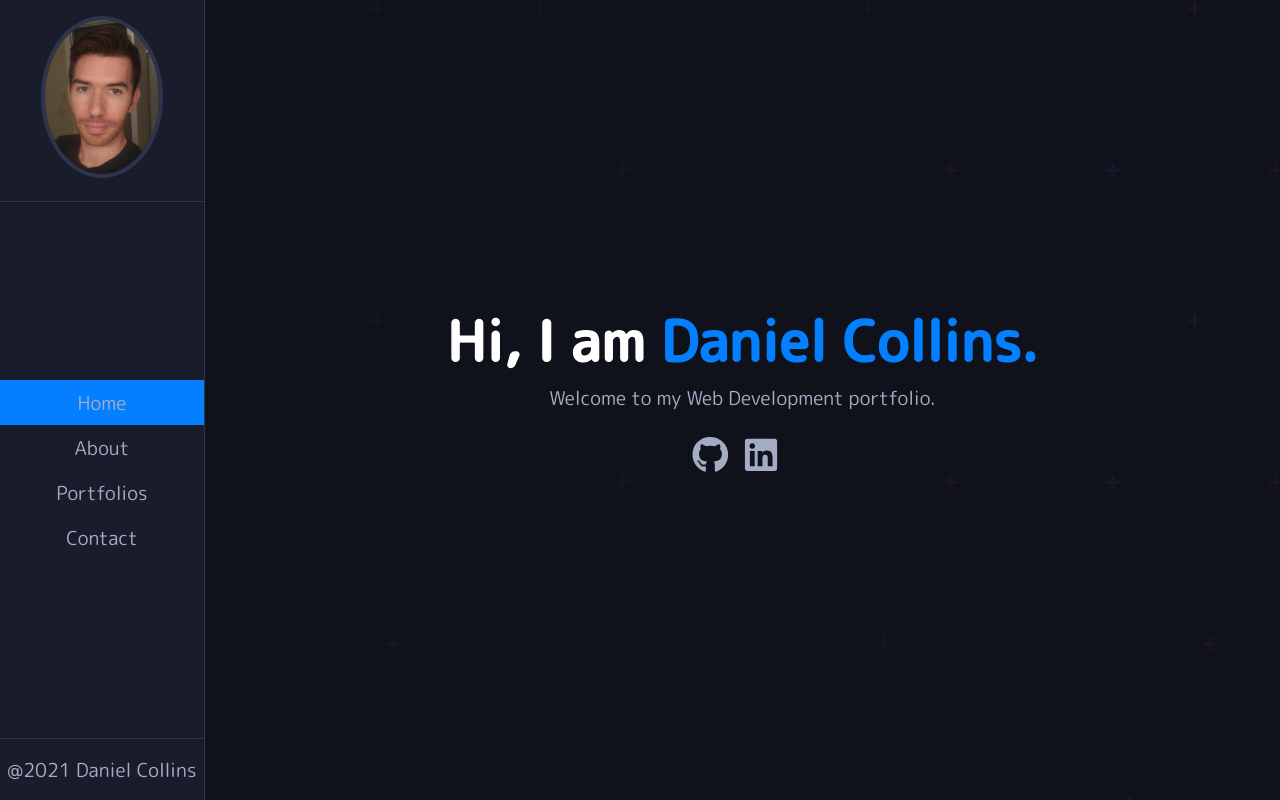
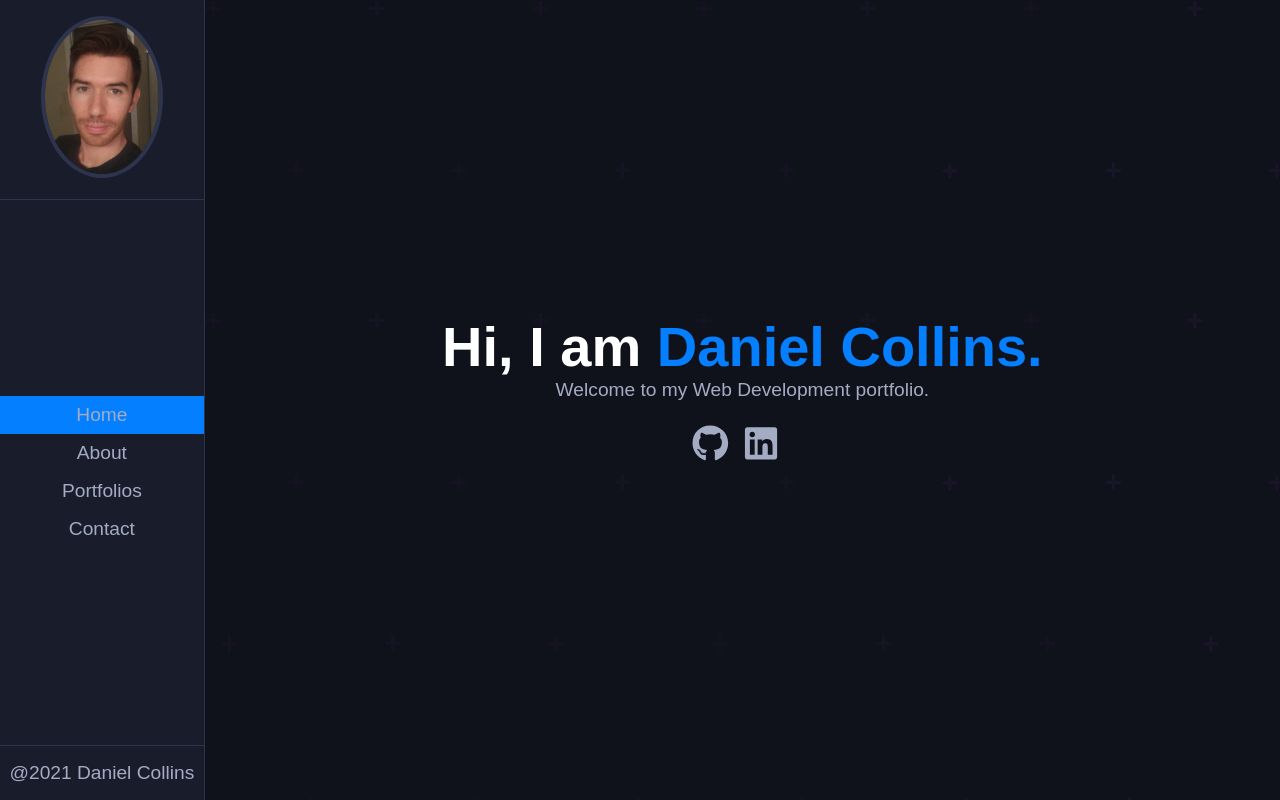
Before and after one commit to casteyes/netlifyportfolio, a React (Create React App) app: page / in a window 1280 px wide. Built offline with nearby package versions, Linux system fonts and the light colour scheme.

Commit message:
Changed Font

```diff
--- a/src/App.scss
+++ b/src/App.scss
@@ -37,7 +37,7 @@ body::-webkit-scrollbar-track{
 
 body{
 color: #a4acc4;
-font-family: 'M PLUS Rounded 1c', sans-serif;
+font-family: 'Nunito', sans-serif;
 font-size: 1.2rem;
 }
 
```
